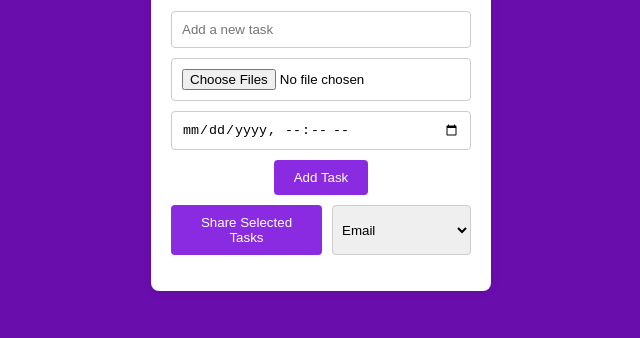
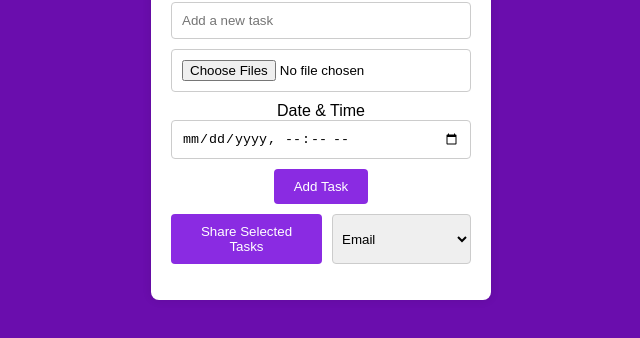
Before and after one commit to mustafaha1/task-manger, a plain HTML site: page index.html in a window 1280 px wide. Shown: the part 298-636 px from the top of the page, without its empty margins (319-959 px from the left). Drawn offline with Linux system fonts and the light colour scheme.

Commit message:
Add files via upload

```diff
--- a/index.html
+++ b/index.html
@@ -11,6 +11,7 @@
         <h1>Task Manager</h1>
         <input type="text" id="taskInput" placeholder="Add a new task">
         <input type="file" id="taskImage" accept="image/*" multiple>
+        <label>Date & Time</label>
         <input type="datetime-local" id="taskDateTime">
         <button id="addTaskBtn">Add Task</button>
         <div class="share-options">
```
